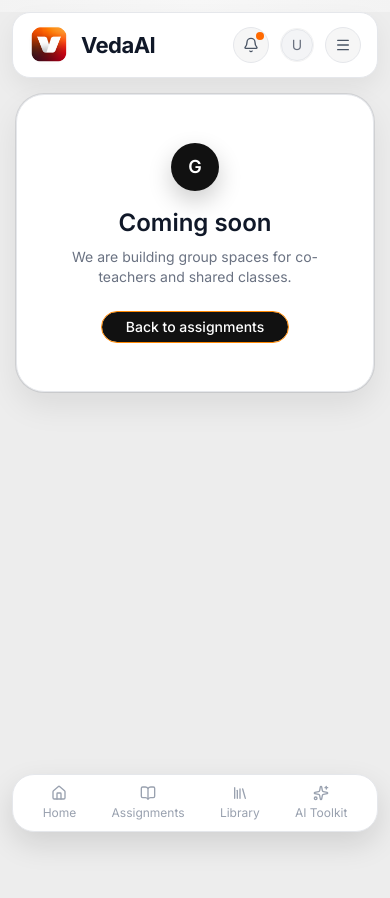
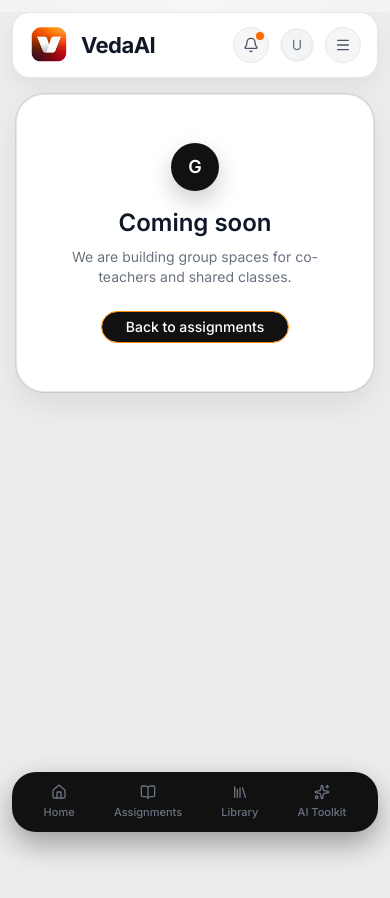
Before and after one commit to aryan-Patel-web/Veda_AI_Task, a Next.js app in the folder frontend/: page /groups in a window 390 px wide. Shown: the top 898 px of the page. Built offline with nearby package versions, Linux system fonts and the light colour scheme; no server answers.

Commit message:
sidebar improve

```diff
--- a/frontend/components/veda/mobile-nav.tsx
+++ b/frontend/components/veda/mobile-nav.tsx
@@ -2,7 +2,13 @@
 
 import Link from "next/link"
 import { usePathname } from "next/navigation"
-import { BookOpen, Home, Library, Sparkles } from "lucide-react"
+import {
+  BookOpen,
+  Home,
+  Library,
+  Sparkles,
+} from "lucide-react"
+
 import { cn } from "@/lib/utils"
 
 const navItems = [
@@ -16,9 +22,10 @@ export function MobileNav() {
   const pathname = usePathname()
 
   return (
-    <nav className="fixed right-3 bottom-3 left-3 z-30 flex items-center justify-around rounded-[22px] border border-gray-200 bg-white px-3 py-2.5 text-gray-700 shadow-[0_12px_30px_rgba(0,0,0,0.12)] md:hidden">
+    <nav className="fixed right-3 bottom-3 left-3 z-30 flex items-center justify-around rounded-[24px] bg-[#111111] px-3 py-3 shadow-[0_12px_30px_rgba(0,0,0,0.35)] lg:hidden">
       {navItems.map((item) => {
         const Icon = item.icon
+
         const isActive =
           item.href === "/assignments"
             ? pathname.startsWith("/assignments")
@@ -28,13 +35,23 @@ export function MobileNav() {
           <Link
             key={item.label}
             href={item.href}
-            className={cn(
-              "flex flex-col items-center gap-1 text-xs",
-              isActive ? "text-gray-900" : "text-gray-400"
-            )}
+            className="flex flex-col items-center gap-1"
           >
-            <Icon className="size-4" />
-            {item.label}
+            <Icon
+              className={cn(
+                "size-4 transition-colors",
+                isActive ? "text-white" : "text-gray-500"
+              )}
+            />
+
+            <span
+              className={cn(
+                "text-[11px] font-medium transition-colors",
+                isActive ? "text-white" : "text-gray-500"
+              )}
+            >
+              {item.label}
+            </span>
           </Link>
         )
       })}
```
